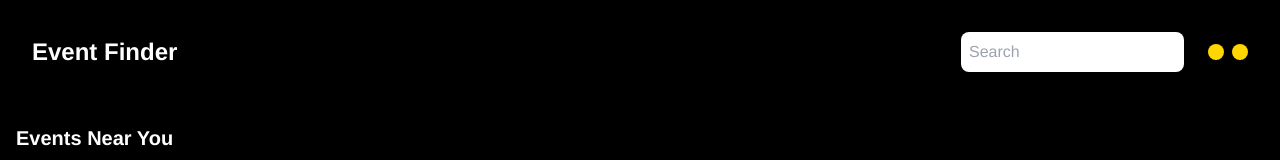
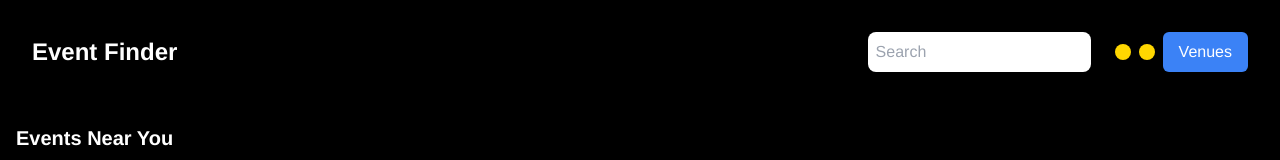
Before and after one commit to GPT-Engineer-App-Dev/base-project, a React (Vite) app: page / in a window 1280 px wide. Shown: the top 160 px of the page. Built offline with nearby package versions, Linux system fonts and the light colour scheme; no server answers; the database is empty.

Commit message:
Added link to the venues page in the navigation section.

```diff
--- a/src/App.jsx
+++ b/src/App.jsx
@@ -33,6 +33,7 @@ function App() {
                 <button className="icon-btn p-2 rounded-full hover:bg-gray-200">
                   <i className="fas fa-user"></i>
                 </button>
+                <a href="/venues" className="text-white px-4 py-2 rounded-md bg-blue-500 hover:bg-blue-700">Venues</a>
               </div>
             </div>
           </div>
```
